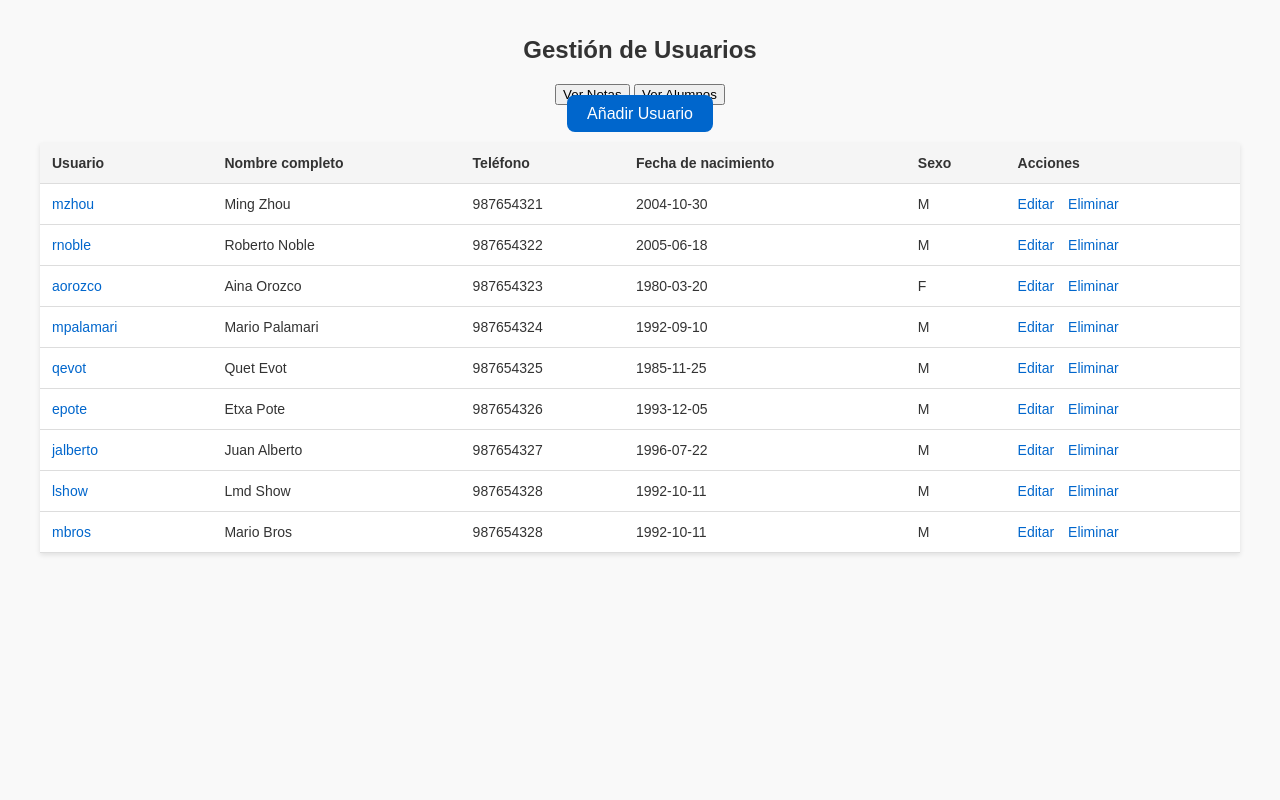
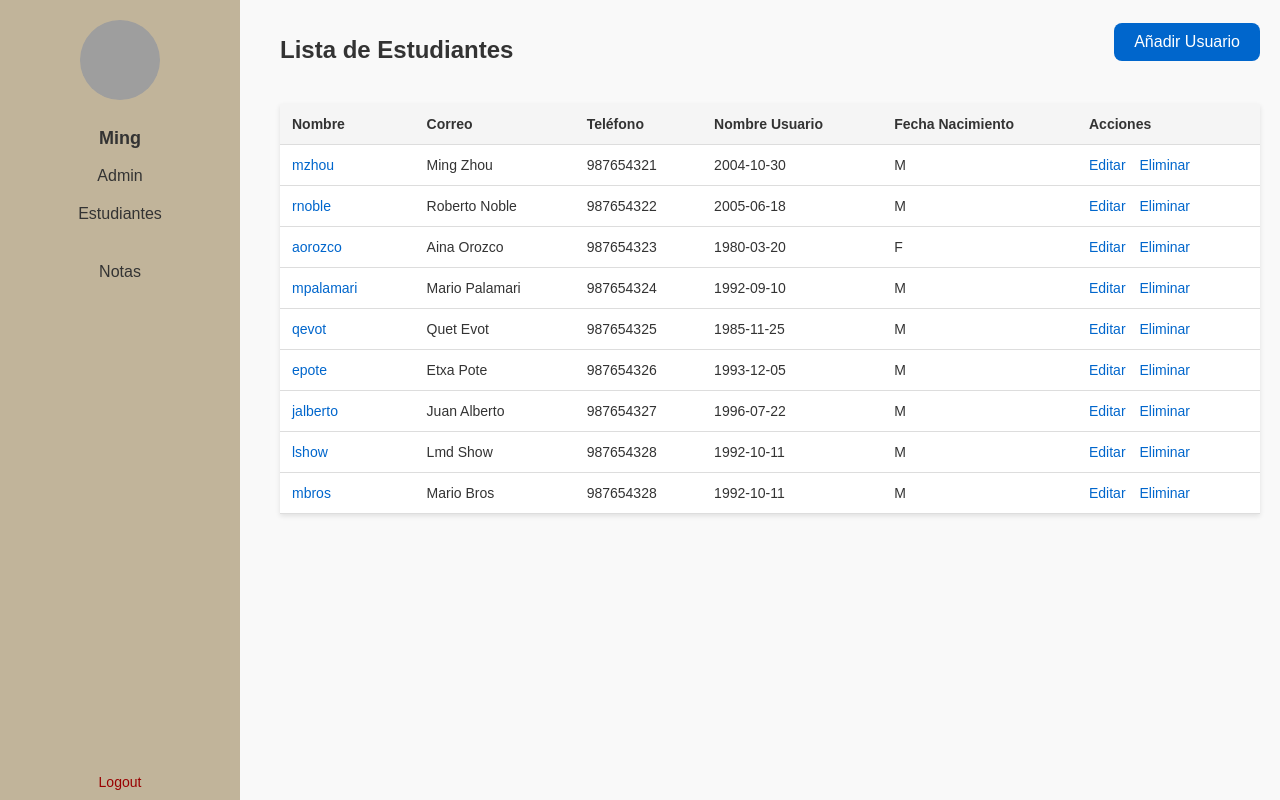
Before and after one commit to Myngatte/DAW2-M12-PJ-S-ntesi-A6-Login-escola-, a PHP site: page /menu.php in a window 1280 px wide. Run offline with PHP 8.4, Linux system fonts and the light colour scheme; a user stored in the database is signed in; data comes from the database, SQL or seed files in the repository; grey boxes are pictures that could not be loaded.

Commit message:
cambios css menu

```diff
--- a/añadir_usuario.php
+++ b/añadir_usuario.php
@@ -105,7 +105,7 @@ if ($_SERVER['REQUEST_METHOD'] === 'POST') {
 <body>
     <div class="sidebar">
         <img src="./images/profile.png" alt="Admin">
-        <h3><?php echo htmlspecialchars($nom_usuario); ?></h3>  <!-- Mostrar el nombre del usuario -->
+        <h3><?php echo htmlspecialchars($nom_usuario); ?></h3>
         <span>Admin</span>
         <a href="./menu.php">Estudiantes</a>
         <a href="#">Notas</a>
--- a/conexion.php
+++ b/conexion.php
@@ -2,7 +2,7 @@
 
 $dbserver="localhost";
 $dbusername="root";
-$dbpassword="";
+$dbpassword="qweQWE123";
 $dbbasedatos="bd_escuela";
 try {
     $conexion = mysqli_connect($dbserver, $dbusername,$dbpassword, $dbbasedatos);
--- a/css/menu.css
+++ b/css/menu.css
@@ -72,9 +72,13 @@ h1 {
     color: #333;
 }
 
+/* Contenedor de acciones (botones) */
 .acciones {
     margin-bottom: 20px;
     text-align: center;
+    display: flex;
+    justify-content: center;
+    gap: 20px; /* Espacio entre los botones */
 }
 
 .acciones .btn {
@@ -85,6 +89,7 @@ h1 {
     border-radius: 8px;
     cursor: pointer;
     text-decoration: none;
+    font-size: 16px;
     transition: background-color 0.3s ease;
 }
 
@@ -116,7 +121,7 @@ table tr:hover {
     background-color: #f1f1f1;
 }
 
-/* Botones de acciones */
+/* Botones de acciones dentro de la tabla */
 table td a {
     text-decoration: none;
     color: #0066cc;
--- a/menu.php
+++ b/menu.php
@@ -8,8 +8,35 @@ if (!isset($_SESSION['id_usuario'])) {
     exit();
 }
 
-// Mensaje de acciones
+// Obtener el id_usuario desde la sesión
+$id_usuario = $_SESSION['id_usuario'];
+
+// Inicializar la variable de mensaje
 $message = "";
+
+// Realizar una consulta para obtener el nombre del usuario
+$sql = "SELECT nom_usuario FROM tbl_usuario WHERE id_usuario = ?";
+$stmt = mysqli_prepare($conexion, $sql);
+
+if ($stmt) {
+    // Vincular el parámetro y ejecutar la consulta
+    mysqli_stmt_bind_param($stmt, "i", $id_usuario); // 'i' es para un tipo de dato entero (id_usuario)
+    mysqli_stmt_execute($stmt);
+    mysqli_stmt_bind_result($stmt, $nom_usuario); // Obtener el resultado (nombre del usuario)
+
+    // Si la consulta devuelve un resultado, obtener el nombre
+    if (mysqli_stmt_fetch($stmt)) {
+        // Si todo es correcto, se tiene el nombre del usuario
+    } else {
+        // Si no se encuentra el usuario, asignar un valor predeterminado
+        $nom_usuario = "Usuario";
+    }
+
+    mysqli_stmt_close($stmt);
+} else {
+    // En caso de error en la consulta
+    $nom_usuario = "Usuario";
+}
 
 // Manejar la actualización de usuario
 if ($_SERVER['REQUEST_METHOD'] === 'POST' && isset($_POST['update_user'])) {
@@ -60,8 +87,16 @@ if ($_SERVER['REQUEST_METHOD'] === 'POST' && isset($_POST['delete_user'])) {
         $message = "ID de usuario no válido.";
     }
 }
+
+// Incluye la conexión a la base de datos si no lo has hecho antes
+// require 'conexion.php'; // Asegúrate de tener la conexión a la base de datos establecida
+
+// Si la URL tiene el parámetro 'notas', mostrar las notas
+$mostrar_notas = isset($_GET['notas']) ? true : false;
+
+// Si no, mostrar la lista de estudiantes
+$mostrar_alumnos = !$mostrar_notas;
 ?>
-
 <!DOCTYPE html>
 <html lang="es">
 <head>
@@ -71,18 +106,32 @@ if ($_SERVER['REQUEST_METHOD'] === 'POST' && isset($_POST['delete_user'])) {
     <link rel="stylesheet" href="./css/menu.css">
 </head>
 <body>
-    <div class="container">
-        <h1>Gestión de Usuarios</h1>
+    <div class="sidebar">
+        <img src="./images/profile.png" alt="Admin">
+        <h3><?php echo htmlspecialchars($nom_usuario); ?></h3>
+        <span>Admin</span>
+        <a href="./menu.php">Estudiantes</a>
+        <a href="?notas=true" class="<?php echo $mostrar_notas ? 'active' : ''; ?>">Notas</a>
+        <a href="logout.php" class="logout">Logout</a>
+    </div>
+
+    <!-- Contenido principal -->
+    <div class="container" style="margin-left: 260px;">
+        <header>
+            <h1><?php echo $mostrar_notas ? 'Notas de los Estudiantes' : 'Lista de Estudiantes'; ?></h1>
             <div class="acciones">
-        <form method="POST">
-            <button type="submit" name="btn_notas">Ver Notas</button>
-            <button type="submit" name="btn_alumnos">Ver Alumnos</button>
-        </form>
                 <a href="añadir_usuario.php" class="btn btn-primary">Añadir Usuario</a>
             </div>
+        </header>
+
         <?php
+        // Mostrar mensaje si hay algún error o éxito
+        if ($message) {
+            echo "<p class='message'>$message</p>";
+        }
 
-if (isset($_POST['btn_notas'])) {
+        // Mostrar Notas
+        if ($mostrar_notas) {
             try {
                 // Consulta para obtener las notas y la media
                 $sql = "
@@ -154,7 +203,7 @@ if (isset($_POST['btn_notas'])) {
             }
         }
 
-// Comprobar si se presionó el botón de Alumnos, o si no se ha presionado ninguno
+        // Mostrar los usuarios
         else {
             try {
                 // Consulta para obtener los usuarios
@@ -174,11 +223,11 @@ else {
                     echo "<table>
                             <thead>
                                 <tr>
-                            <th>Usuario</th>
-                            <th>Nombre completo</th>
+                                    <th>Nombre</th>
+                                    <th>Correo</th>
                                     <th>Teléfono</th>
-                            <th>Fecha de nacimiento</th>
-                            <th>Sexo</th>
+                                    <th>Nombre Usuario</th>
+                                    <th>Fecha Nacimiento</th>
                                     <th>Acciones</th>
                                 </tr>
                             </thead>
```
Lines whose indentation alone changed are shown as unchanged.
